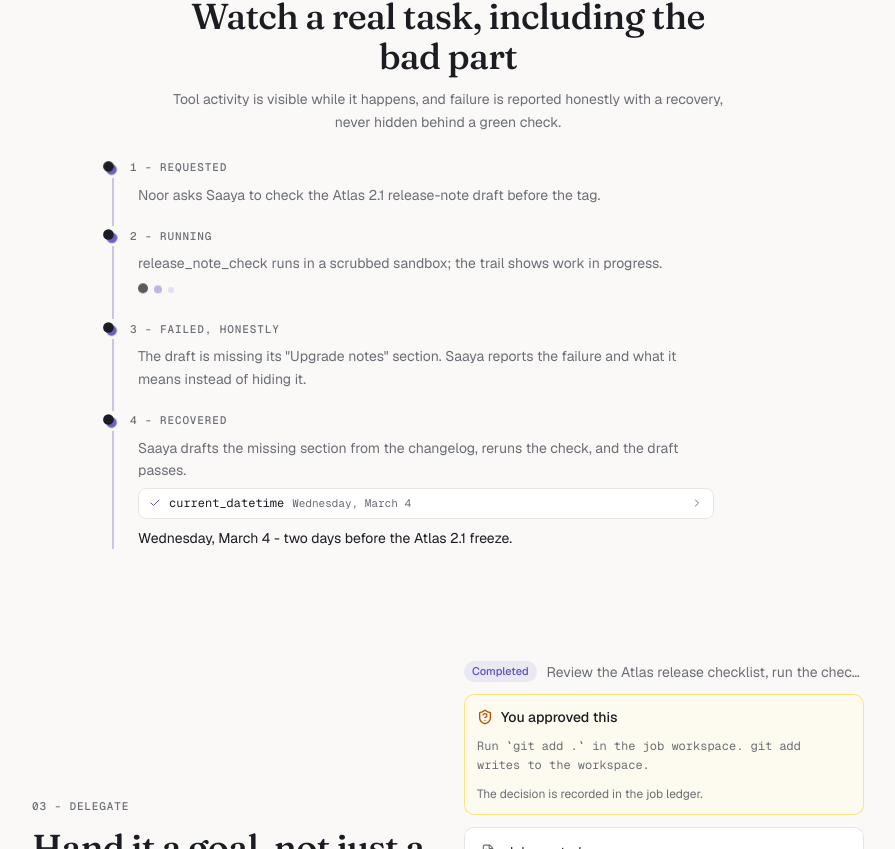
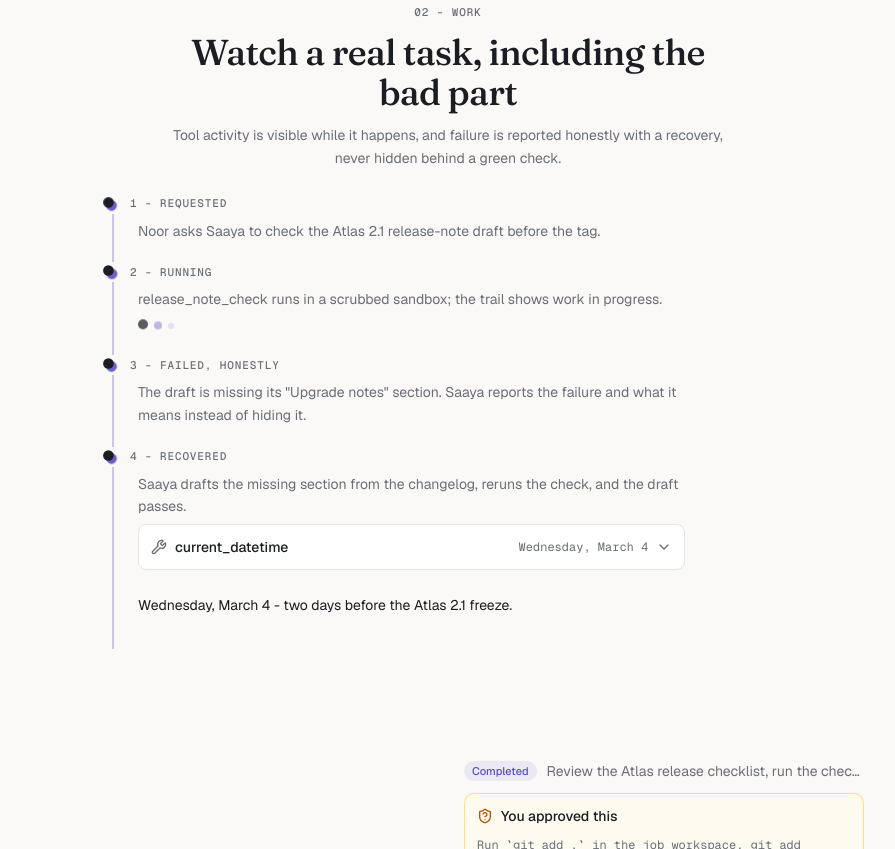
Before and after one commit to salehaiftikharr/saaya, a Next.js app in the folder web/: page /about in a window 1280 px wide. Shown: the part 1050-1899 px from the top of the page, without its empty margins (192-1087 px from the left). Built offline with nearby package versions, Linux system fonts and the light colour scheme.

Commit message:
Port the transcript and composer onto the ai-elements grammar with copy, drafts, and honest interruption

```diff
--- a/web/components/ai-elements/tool.tsx
+++ b/web/components/ai-elements/tool.tsx
@@ -47,6 +47,7 @@ const getStatusBadge = (status: ToolUIPart["state"]) => {
 		"output-available": "Completed",
 		"output-error": "Error",
 		"output-denied": "Denied",
+		interrupted: "Interrupted",
 	};
 
 	const icons: Record<ToolUIPart["state"], ReactNode> = {
@@ -57,6 +58,7 @@ const getStatusBadge = (status: ToolUIPart["state"]) => {
 		"output-available": <CheckCircleIcon className="size-4 text-live" />,
 		"output-error": <XCircleIcon className="size-4 text-destructive" />,
 		"output-denied": <XCircleIcon className="size-4 text-destructive" />,
+		interrupted: <CircleIcon className="size-4 text-muted-foreground" />,
 	};
 
 	return (
--- a/web/components/chat/chat-app.tsx
+++ b/web/components/chat/chat-app.tsx
@@ -337,6 +337,7 @@ export function ChatApp() {
 									<Composer
 										disabled={working}
 										working={working}
+										offline={health.offline}
 										threadId={activeThread}
 										onSend={send}
 										onStop={stop}
--- a/web/components/chat/composer.tsx
+++ b/web/components/chat/composer.tsx
@@ -1,44 +1,65 @@
 "use client";
 
-import { ArrowUp, Square } from "lucide-react";
-import { useCallback, useEffect, useRef, useState } from "react";
-import { Button } from "@/components/ui/button";
-import { Textarea } from "@/components/ui/textarea";
+import { useEffect, useRef } from "react";
+import {
+	PromptInput,
+	PromptInputBody,
+	PromptInputFooter,
+	PromptInputProvider,
+	PromptInputSubmit,
+	PromptInputTextarea,
+	usePromptInputController,
+} from "@/components/ai-elements/prompt-input";
+import type { ChatStatus } from "@/lib/ai-parts";
 
 function draftKey(threadId: string | null): string {
 	return `saaya:draft:${threadId ?? "new"}`;
 }
 
+// Typed text survives switching conversations: each thread keeps its own
+// draft in sessionStorage, restored through the prompt controller when the
+// thread returns. Lives inside the provider so the textarea stays the
+// single source of truth.
+function DraftSync({ threadId }: { threadId: string | null }) {
+	const { textInput } = usePromptInputController();
+	const loadedFor = useRef<string | null>("__none__");
+
+	useEffect(() => {
+		if (loadedFor.current === threadId) return;
+		loadedFor.current = threadId;
+		textInput.setInput(sessionStorage.getItem(draftKey(threadId)) ?? "");
+	}, [threadId, textInput]);
+
+	useEffect(() => {
+		if (loadedFor.current !== threadId) return;
+		if (textInput.value) {
+			sessionStorage.setItem(draftKey(threadId), textInput.value);
+		} else {
+			sessionStorage.removeItem(draftKey(threadId));
+		}
+	}, [textInput.value, threadId]);
+
+	return null;
+}
+
 export function Composer({
 	disabled,
 	working = false,
+	offline = false,
 	threadId = null,
 	onSend,
 	onStop,
 }: {
 	disabled: boolean;
 	working?: boolean;
+	offline?: boolean;
 	threadId?: string | null;
 	onSend: (text: string) => void;
 	onStop?: () => void;
 }) {
-	const [draft, setDraft] = useState("");
 	const textareaRef = useRef<HTMLTextAreaElement | null>(null);
 	const submitting = useRef(false);
 	const wasWorking = useRef(false);
-
-	// Typed text survives switching conversations: each thread keeps its own
-	// draft in sessionStorage, restored when the thread returns.
-	useEffect(() => {
-		setDraft(sessionStorage.getItem(draftKey(threadId)) ?? "");
-	}, [threadId]);
-	useEffect(() => {
-		if (draft) {
-			sessionStorage.setItem(draftKey(threadId), draft);
-		} else {
-			sessionStorage.removeItem(draftKey(threadId));
-		}
-	}, [draft, threadId]);
 
 	// Focus returns to the composer when a turn ends, so the follow-up can
 	// be typed without a click.
@@ -49,80 +70,61 @@ export function Composer({
 		wasWorking.current = working;
 	}, [working]);
 
-	const autogrow = useCallback(() => {
-		const el = textareaRef.current;
-		if (!el) return;
-		el.style.height = "auto";
-		el.style.height = `${Math.min(el.scrollHeight, 160)}px`;
-	}, []);
+	const status: ChatStatus = working ? "streaming" : "ready";
+	const placeholder = offline
+		? "Reconnecting to Saaya…"
+		: working
+			? "Saaya is working…"
+			: "Message Saaya";
 
-	const submit = () => {
-		const text = draft.trim();
-		// The submitting latch swallows the double-fire window between Enter
-		// and React's state flush, so one message never sends twice.
-		if (text === "" || disabled || submitting.current) return;
+	return (
+		<div className="shrink-0 px-4 pb-4 md:px-6 md:pb-5">
+			<PromptInputProvider>
+				<DraftSync threadId={threadId} />
+				<PromptInput
+					className="mx-auto max-w-3xl rounded-xl bg-card shadow-xs"
+					onSubmit={({ text }) => {
+						// The submitting latch swallows the double-fire window
+						// between Enter and React's state flush, so one message
+						// never sends twice.
+						const trimmed = text?.trim();
+						if (!trimmed || disabled || offline || submitting.current) {
+							return;
+						}
 						submitting.current = true;
-		setDraft("");
 						sessionStorage.removeItem(draftKey(threadId));
-		onSend(text);
-		textareaRef.current?.focus();
+						onSend(trimmed);
 						setTimeout(() => {
 							submitting.current = false;
 						}, 300);
-	};
-
-	return (
-		<form
-			aria-label="Send a message"
-			className="flex shrink-0 items-end gap-2 border-t bg-background p-4 pb-[max(1rem,env(safe-area-inset-bottom))]"
-			onSubmit={(event) => {
-				event.preventDefault();
-				submit();
 					}}
 				>
-			<Textarea
+					<PromptInputBody>
+						<PromptInputTextarea
 							ref={textareaRef}
-				value={draft}
-				onChange={(event) => {
-					setDraft(event.target.value);
-					autogrow();
-				}}
-				onKeyDown={(event) => {
-					if (event.key === "Enter" && !event.shiftKey) {
-						event.preventDefault();
-						submit();
-					}
-				}}
-				placeholder={working ? "Saaya is working…" : "Message Saaya"}
+							className="min-h-12"
+							placeholder={placeholder}
 							aria-label="Message Saaya"
-				rows={1}
-				className="max-h-40 min-h-10 flex-1 resize-none"
+							disabled={disabled || offline}
 						/>
-			<div className="flex flex-col items-end gap-1">
+					</PromptInputBody>
+					<PromptInputFooter className="justify-between gap-2">
+						<span className="whitespace-nowrap text-[10px] text-muted-foreground">
+							Enter to send, Shift+Enter for a new line
+						</span>
 						{working && onStop ? (
-					<Button
+							<PromptInputSubmit
+								status={status}
 								type="button"
-						size="icon"
-						variant="outline"
+								onClick={onStop}
 								aria-label="Stop the reply"
-						onClick={onStop}
-					>
-						<Square className="size-3.5" />
-					</Button>
+							/>
 						) : (
-					<Button
-						type="submit"
-						size="icon"
-						aria-label="Send"
-						disabled={disabled || draft.trim() === ""}
-					>
-						<ArrowUp className="size-4" />
-					</Button>
+							<PromptInputSubmit status={status} aria-label="Send" />
 						)}
-				<span className="whitespace-nowrap text-[10px] text-muted-foreground">
-					Enter to send
-				</span>
+					</PromptInputFooter>
+				</PromptInput>
+			</PromptInputProvider>
 		</div>
-		</form>
 	);
 }
--- a/web/components/chat/message.tsx
+++ b/web/components/chat/message.tsx
@@ -1,5 +1,12 @@
-import { CircleAlert, RotateCcw } from "lucide-react";
+"use client";
+
+import { Check, CircleAlert, Copy, RotateCcw } from "lucide-react";
+import { useState } from "react";
 import { Streamdown } from "streamdown";
+import {
+	MessageContent,
+	Message as MessageFrame,
+} from "@/components/ai-elements/message";
 import { Button } from "@/components/ui/button";
 import { EchoTrail } from "./echo-trail";
 import { type ToolActivity, ToolActivityList } from "./tool-activity";
@@ -21,24 +28,37 @@ export function Message({
 	streaming?: boolean;
 	onRetry?: () => void;
 }) {
+	const [copied, setCopied] = useState(false);
+	const copy = async () => {
+		try {
+			await navigator.clipboard.writeText(message.text);
+			setCopied(true);
+			setTimeout(() => setCopied(false), 1500);
+		} catch {
+			// Clipboard can be denied; the button simply does not confirm.
+		}
+	};
+
 	if (message.role === "user") {
 		return (
-			<div className="flex justify-end">
-				<p className="max-w-[80%] whitespace-pre-wrap rounded-xl bg-secondary px-3.5 py-2 text-secondary-foreground text-sm motion-safe:fade-in motion-safe:slide-in-from-bottom-2 motion-safe:animate-in">
-					{message.text}
-				</p>
-			</div>
+			<MessageFrame from="user">
+				<MessageContent>
+					<p className="whitespace-pre-wrap">{message.text}</p>
+				</MessageContent>
+			</MessageFrame>
 		);
 	}
+
 	const waiting = streaming && message.text === "" && !message.error;
 	return (
-		<div className="flex flex-col gap-2">
+		<MessageFrame from="assistant">
 			<ToolActivityList activities={message.activities} live={streaming} />
+			<MessageContent>
 				{waiting ? (
 					<EchoTrail />
 				) : (
 					message.text !== "" && (
-					<div className="text-sm leading-relaxed [&_code]:font-mono [&_code]:text-[13px]">
+						<div className="leading-relaxed [&_code]:font-mono [&_code]:text-[13px]">
 							{/* Streamdown renders incomplete markdown gracefully mid-stream. */}
 							<Streamdown>{message.text}</Streamdown>
 						</div>
@@ -63,6 +83,24 @@ export function Message({
 						)}
 					</div>
 				)}
+			</MessageContent>
+			{!streaming && message.text !== "" && (
+				<div className="flex opacity-0 transition-opacity group-focus-within:opacity-100 group-hover:opacity-100">
+					<Button
+						variant="ghost"
+						size="sm"
+						className="h-6 gap-1.5 px-2 text-muted-foreground text-xs"
+						onClick={copy}
+					>
+						{copied ? (
+							<Check className="size-3 text-primary" />
+						) : (
+							<Copy className="size-3" />
+						)}
+						{copied ? "Copied" : "Copy"}
+					</Button>
 				</div>
+			)}
+		</MessageFrame>
 	);
 }
--- a/web/components/chat/tool-activity.tsx
+++ b/web/components/chat/tool-activity.tsx
@@ -1,14 +1,15 @@
 "use client";
 
-import { Check, ChevronRight, CircleSlash, Loader2 } from "lucide-react";
-import { useState } from "react";
-import { cn } from "@/lib/utils";
+import { Tool, ToolContent, ToolHeader } from "@/components/ai-elements/tool";
+import type { ToolUIPart } from "@/lib/ai-parts";
 
 export interface ToolActivity {
 	id: string;
 	name: string;
 	state: "running" | "done";
 	outputPreview?: string;
+	startedAt?: number;
+	durationMs?: number;
 }
 
 type Group = {
@@ -33,88 +34,78 @@ function groupByName(activities: ToolActivity[]): Group[] {
 	return groups;
 }
 
-// Repeated calls to the same tool collapse into one structured item: state,
-// name, count, and a result preview, with each call's output behind a
-// disclosure. A "running" state with no live stream is a dead turn and says
+function totalDuration(group: Group): string | null {
+	const known = group.calls
+		.map((call) => call.durationMs)
+		.filter((ms): ms is number => typeof ms === "number");
+	if (known.length === 0) return null;
+	const total = known.reduce((sum, ms) => sum + ms, 0);
+	return total < 1000 ? `${total}ms` : `${(total / 1000).toFixed(1)}s`;
+}
+
+// Repeated calls to the same tool collapse into one structured item on the
+// ported Tool disclosure: state badge, name, count, duration when measured,
+// and a result preview, with each call's output behind the disclosure. A
+// running group with no live stream belongs to a dead turn and says
 // interrupted instead of spinning forever.
 function ActivityItem({ group, live }: { group: Group; live: boolean }) {
-	const [open, setOpen] = useState(false);
 	const interrupted = group.running && !live;
+	const state: ToolUIPart["state"] = interrupted
+		? "interrupted"
+		: group.running
+			? "input-available"
+			: "output-available";
 	const lastPreview = [...group.calls]
 		.reverse()
 		.find((call) => call.outputPreview)?.outputPreview;
-	const summary = interrupted
-		? "interrupted"
-		: group.running
-			? "running"
-			: (lastPreview ?? "finished");
-	const expandable = group.calls.some((call) => call.outputPreview);
+	const duration = totalDuration(group);
+	const summaryParts = [
+		group.calls.length > 1 ? `x${group.calls.length}` : "",
+		duration ?? "",
+		interrupted ? "" : (lastPreview ?? ""),
+	].filter(Boolean);
 	return (
-		<div className="rounded-md border bg-card">
-			<button
-				type="button"
-				disabled={!expandable}
-				aria-expanded={expandable ? open : undefined}
-				onClick={() => expandable && setOpen((current) => !current)}
-				className={cn(
-					"flex w-full items-center gap-2 px-2.5 py-1.5 text-left",
-					expandable && "hover:bg-muted/40",
-				)}
-			>
-				{interrupted ? (
-					<CircleSlash
-						aria-hidden
-						className="size-3 shrink-0 text-muted-foreground"
-					/>
-				) : group.running ? (
-					<Loader2
-						aria-hidden
-						className="size-3 shrink-0 animate-spin motion-reduce:animate-none"
-					/>
-				) : (
-					<Check aria-hidden className="size-3 shrink-0 text-primary" />
-				)}
-				<span className="shrink-0 font-mono text-foreground text-xs">
-					{group.name}
-				</span>
-				{group.calls.length > 1 && (
-					<span className="shrink-0 rounded-full bg-secondary px-1.5 font-mono text-[10.5px] text-secondary-foreground">
-						x{group.calls.length}
-					</span>
-				)}
-				<span className="min-w-0 truncate font-mono text-[11px] text-muted-foreground">
-					{summary}
-				</span>
-				<span className="sr-only">
-					{interrupted ? "interrupted" : group.running ? "running" : "finished"}
-				</span>
-				{expandable && (
-					<ChevronRight
-						aria-hidden
-						className={cn(
-							"ml-auto size-3 shrink-0 text-muted-foreground transition-transform",
-							open && "rotate-90",
-						)}
-					/>
-				)}
-			</button>
-			{open && (
-				<ol className="flex flex-col gap-1 border-t px-2.5 py-1.5">
+		<Tool className="bg-card">
+			<ToolHeader
+				type={`tool-${group.name}`}
+				state={state}
+				title={group.name}
+				summary={
+					summaryParts.length > 0 ? (
+						<span className="min-w-0 truncate font-mono text-muted-foreground text-xs">
+							{summaryParts.join(" · ")}
+						</span>
+					) : undefined
+				}
+			/>
+			<ToolContent>
+				<ol className="flex flex-col gap-1.5 border-t px-3 py-2">
 					{group.calls.map((call, index) => (
 						<li
 							key={call.id}
-							className="flex items-baseline gap-2 font-mono text-[11px] text-muted-foreground"
+							className="flex items-baseline gap-2 font-mono text-muted-foreground text-xs"
 						>
 							<span className="shrink-0 tabular-nums">{index + 1}.</span>
 							<span className="min-w-0 break-words">
 								{call.outputPreview ??
-									(call.state === "running" ? "no result yet" : "no output")}
+									(call.state === "running"
+										? interrupted
+											? "no result arrived"
+											: "no result yet"
+										: "no output")}
 							</span>
+							{typeof call.durationMs === "number" && (
+								<span className="ml-auto shrink-0 tabular-nums">
+									{call.durationMs < 1000
+										? `${call.durationMs}ms`
+										: `${(call.durationMs / 1000).toFixed(1)}s`}
+								</span>
+							)}
 						</li>
 					))}
 				</ol>
-			)}
-		</div>
+			</ToolContent>
+		</Tool>
 	);
 }
 
@@ -127,7 +118,7 @@ export function ToolActivityList({
 }) {
 	if (activities.length === 0) return null;
 	return (
-		<div className="flex flex-col gap-1">
+		<div className="flex flex-col gap-1.5">
 			{groupByName(activities).map((group) => (
 				<ActivityItem key={group.name} group={group} live={live} />
 			))}
--- a/web/components/chat/use-chat.ts
+++ b/web/components/chat/use-chat.ts
@@ -140,6 +140,7 @@ export function useChat() {
 									id: crypto.randomUUID(),
 									name: event.name,
 									state: "running" as const,
+									startedAt: Date.now(),
 								},
 							],
 						}));
@@ -152,6 +153,9 @@ export function useChat() {
 											...activity,
 											state: "done" as const,
 											outputPreview: event.output_preview,
+											durationMs: activity.startedAt
+												? Date.now() - activity.startedAt
+												: undefined,
 										}
 									: activity,
 							),
--- a/web/lib/ai-parts.ts
+++ b/web/lib/ai-parts.ts
@@ -14,7 +14,8 @@ export type ToolUIPart = {
 		| "approval-responded"
 		| "output-available"
 		| "output-error"
-		| "output-denied";
+		| "output-denied"
+		| "interrupted";
 	input?: unknown;
 	output?: unknown;
 	errorText?: string;
```
Lines whose indentation alone changed are shown as unchanged.
